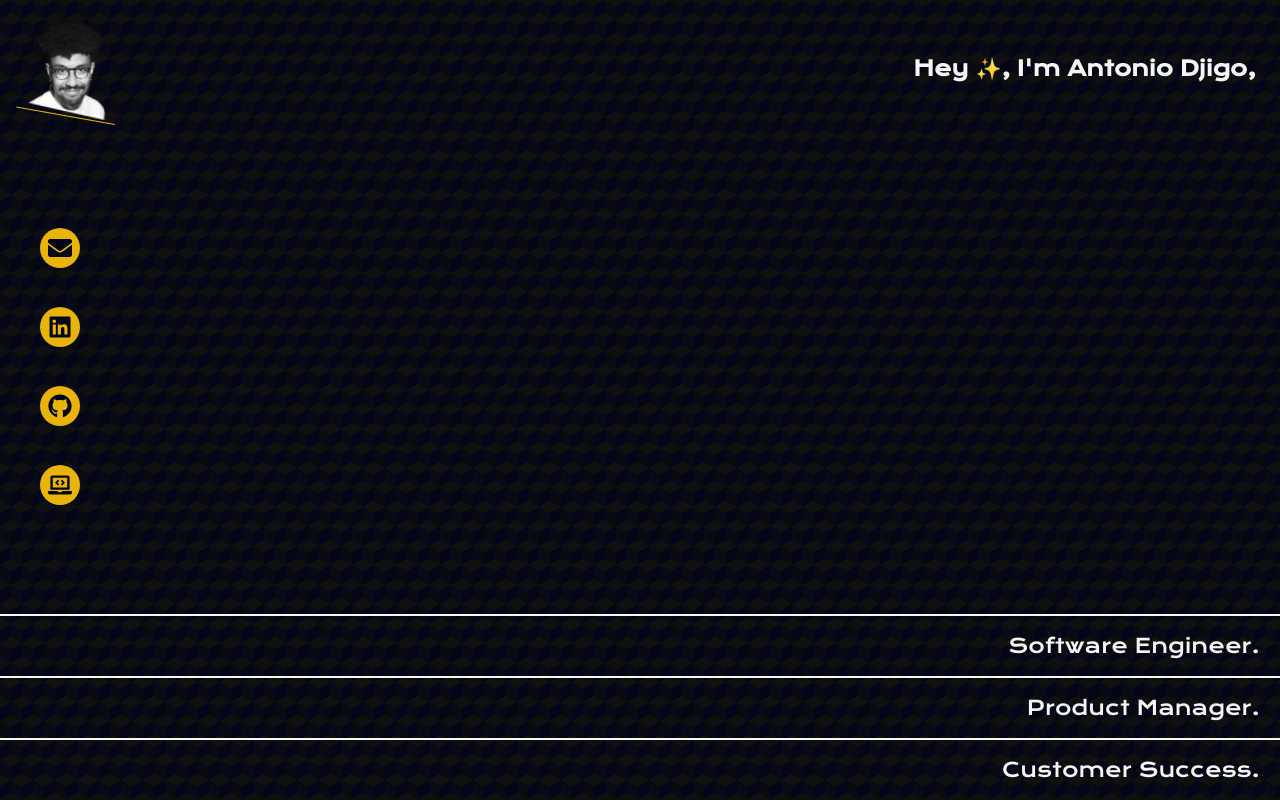
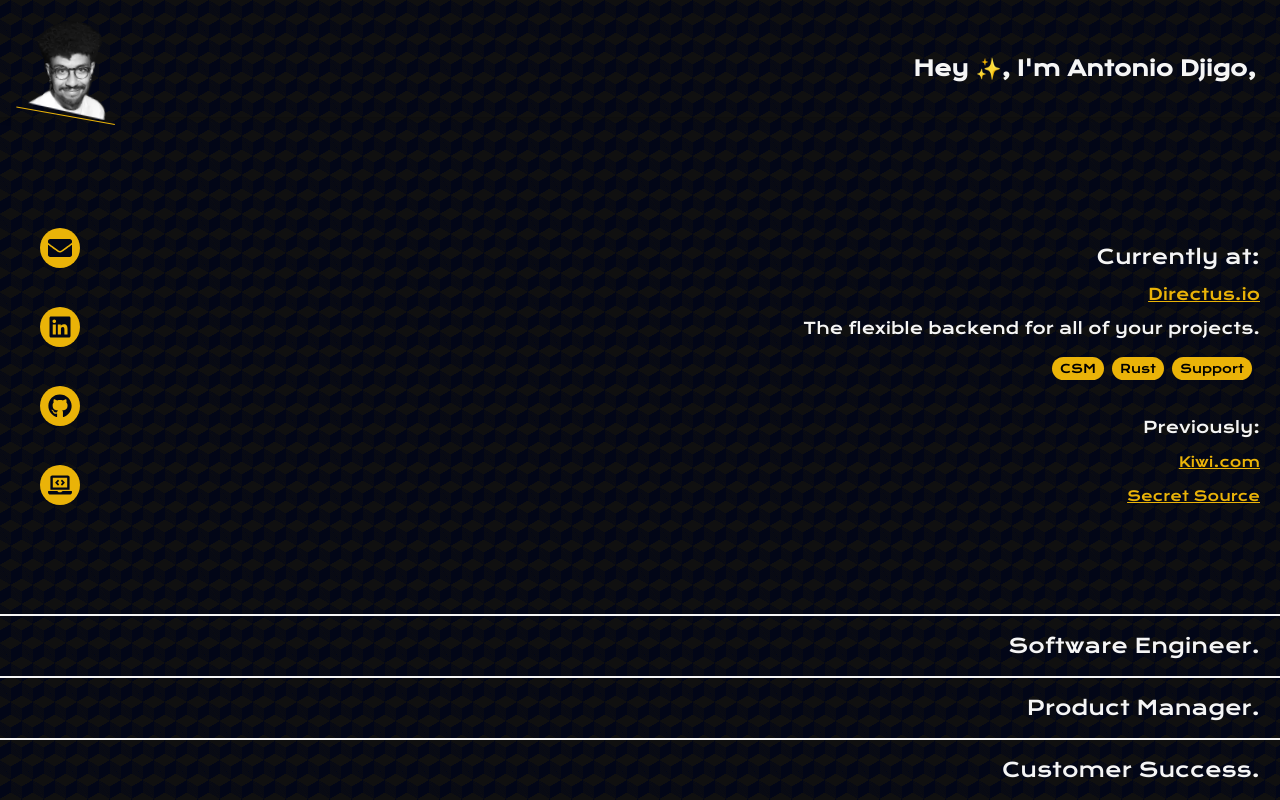
Before and after one commit to djigoio/djigo-website-2025, a Next.js app: page / in a window 1280 px wide. Built offline with nearby package versions, Linux system fonts and the light colour scheme.

Commit message:
add projects

```diff
--- a/app/components/Menu.tsx
+++ b/app/components/Menu.tsx
@@ -2,6 +2,7 @@
 import Software from "./Software";
 import Product from "./Product";
 import CS from "./CS";
+import Projects from "./Projects";
 
 interface MenuProps {
   onMenuSelect: (section: string) => void;
@@ -36,7 +37,7 @@
       case "customer":
         return <CS />;
       default:
-        return null;
+        return <Projects />;
     }
   };
 
--- /dev/null
+++ b/app/components/Projects.tsx
@@ -0,0 +1,36 @@
+import React from 'react';
+import Item from './Item';
+
+const Projects: React.FC = () => {
+    const createTagPills = (text: string): React.ReactNode => {
+        const regex = /\((.*?)\)/g;
+        const tags = text.match(regex);
+        if (tags) {
+            return tags.map((tag) => (
+                <span key={tag} className="bg-yellow-500 text-black px-2 py-1 rounded-full text-xs mr-2">
+                    {tag.slice(1, -1)}
+                </span>
+            ));
+        }
+        return text;
+    };
+
+    return (
+        <div className="text-right default-content" style={{
+            wordWrap: 'break-word', width: '65%', marginLeft: 'auto', paddingRight: '20px', marginTop: 'auto'
+        }}>
+            <h3>Currently at:</h3>
+            <p><a href="https://directus.io" target="_blank" rel="noopener noreferrer">Directus.io</a> <br />The flexible backend for all of your projects.</p>
+            {createTagPills('(CSM)(Rust)(Support)')}
+            <h3 className='previously-title'>Previously:</h3>
+            <p className='previously'>
+                <a href="https://kiwi.com" target="_blank" rel="noopener noreferrer">Kiwi.com</a>
+            </p>
+            <p className='previously'>
+                <a href="https://www.secret-source.eu/" target="_blank" rel="noopener noreferrer">Secret Source</a>
+            </p>
+        </div>
+    );
+};
+
+export default Projects;
--- a/app/globals.css
+++ b/app/globals.css
@@ -52,3 +52,58 @@
 button:has(.hidden){
 display: none;
 }
+
+.default-content{
+
+}
+
+.default-content h3{
+font-size: 20px;
+margin-bottom: 10px;
+margin-top: 8px;
+}
+
+.default-content p{
+font-size: 16px;
+}
+
+.default-content p:first-of-type{
+}
+
+
+.default-content a{
+  color: rgb(234 179 8);;
+  text-decoration: underline;
+  white-space:nowrap;
+  margin-bottom: 10px;
+  margin-bottom: 10px;
+  display: inline-block;
+
+}
+
+.default-content span{
+  white-space:nowrap;
+
+}
+
+.previously{
+  margin-bottom: 0px;
+}
+.previously span:first-of-type{
+margin-left: 10px;
+}
+
+.previously a{
+  font-size: 14px;
+  display: inline-block;
+}
+.previously span{
+  margin-left: 2px;
+  margin-bottom: 5px;
+  display: inline-block;
+}
+
+h3.previously-title{
+  margin-top: 30px;
+  font-size: 16px;
+}
```
